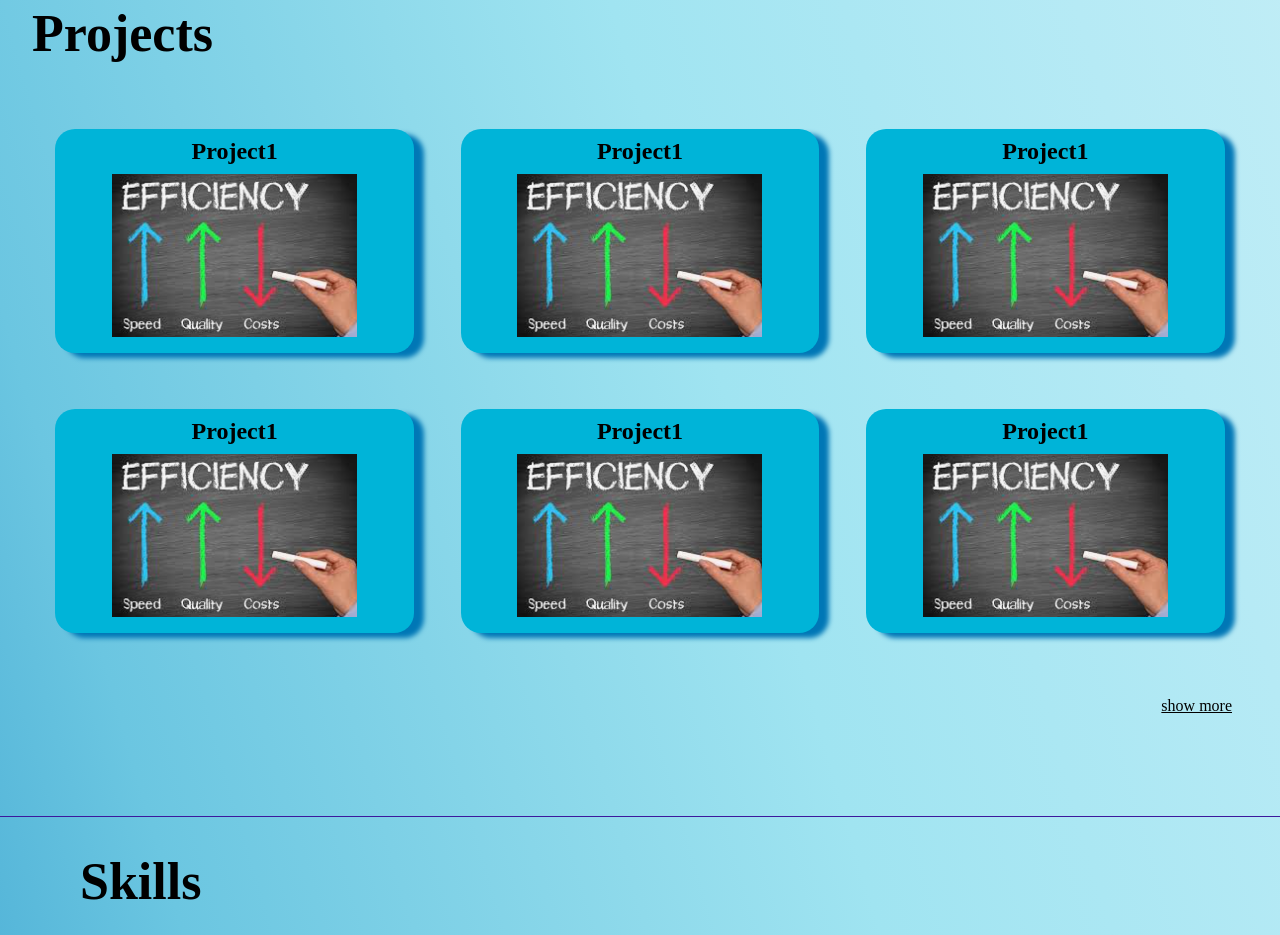
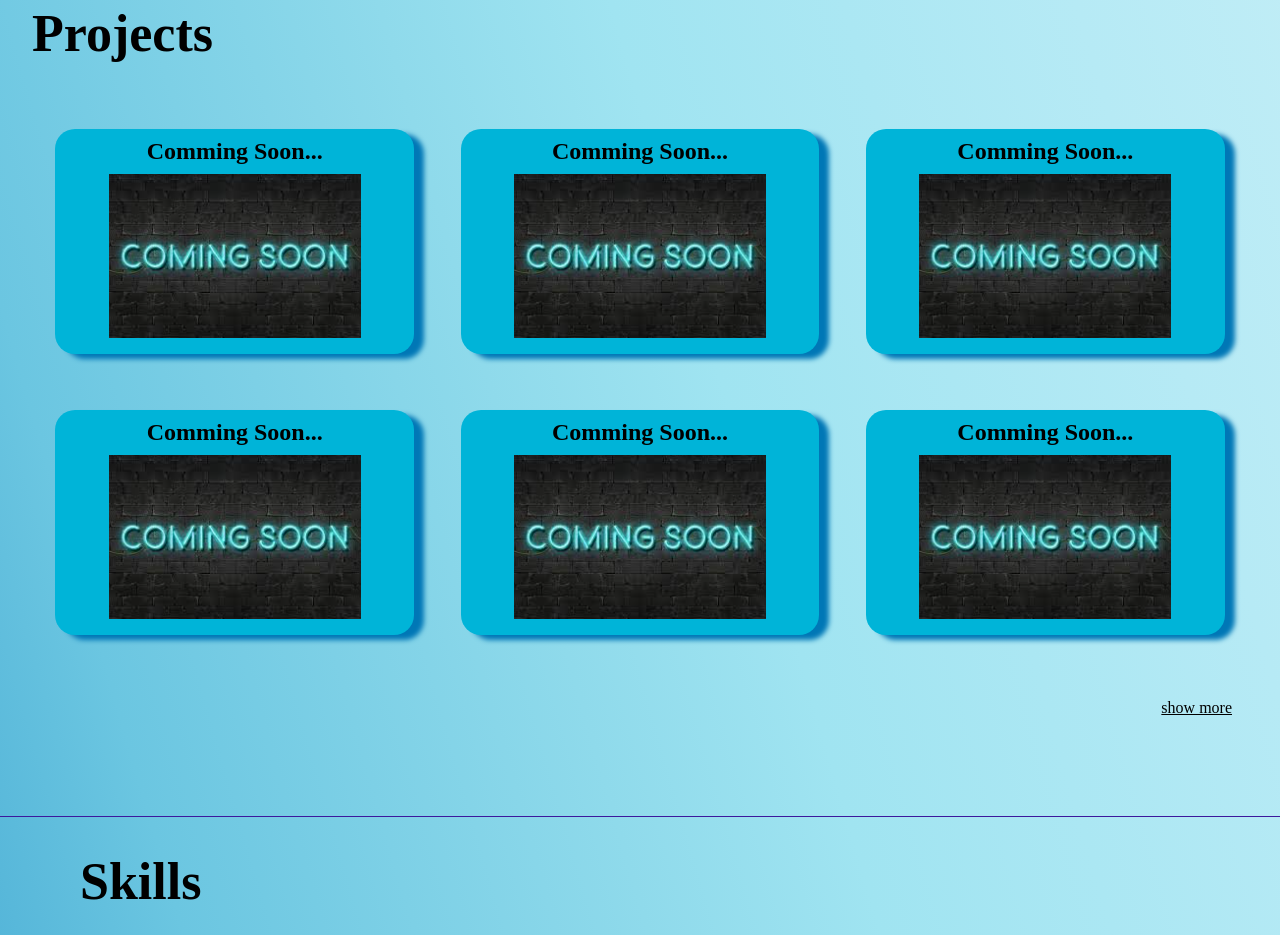
Before and after one commit to Sho8000/Portfolio, a website: page src/index.html in a window 1280 px wide. Shown: the part 900-1835 px from the top of the page. Drawn offline with Linux system fonts and the light colour scheme.

Commit message:
AddCommigSoon

```diff
--- a/src/index.html
+++ b/src/index.html
@@ -61,28 +61,28 @@
       </div>
       <div class="ProjectGrid">
         <div class="POutline">
-          <h2 class="ProjectName">Project1</h2>
-          <img src="images/Efficiency.png" alt="Efficiency" class="image">
+          <h2 class="ProjectName">Comming Soon...</h2>
+          <img src="images/commingSoon.png" alt="Efficiency" class="image">
         </div>
         <div class="POutline">
-          <h2 class="ProjectName">Project1</h2>
-          <img src="images/Efficiency.png" alt="Efficiency" class="image">
+          <h2 class="ProjectName">Comming Soon...</h2>
+          <img src="images/commingSoon.png" alt="Efficiency" class="image">
         </div>
         <div class="POutline">
-          <h2 class="ProjectName">Project1</h2>
-          <img src="images/Efficiency.png" alt="Efficiency" class="image">
+          <h2 class="ProjectName">Comming Soon...</h2>
+          <img src="images/commingSoon.png" alt="Efficiency" class="image">
         </div>
         <div class="POutline">
-          <h2 class="ProjectName">Project1</h2>
-          <img src="images/Efficiency.png" alt="Efficiency" class="image">
+          <h2 class="ProjectName">Comming Soon...</h2>
+          <img src="images/commingSoon.png" alt="Efficiency" class="image">
         </div>
         <div class="POutline">
-          <h2 class="ProjectName">Project1</h2>
-          <img src="images/Efficiency.png" alt="Efficiency" class="image">
+          <h2 class="ProjectName">Comming Soon...</h2>
+          <img src="images/commingSoon.png" alt="Efficiency" class="image">
         </div>
         <div class="POutline">
-          <h2 class="ProjectName">Project1</h2>
-          <img src="images/Efficiency.png" alt="Efficiency" class="image">
+          <h2 class="ProjectName">Comming Soon...</h2>
+          <img src="images/commingSoon.png" alt="Efficiency" class="image">
         </div>
       </div>
       <p class="ShowMore">show more</p>
```
Also changed, not shown: src/images/commingSoon.png (added).
